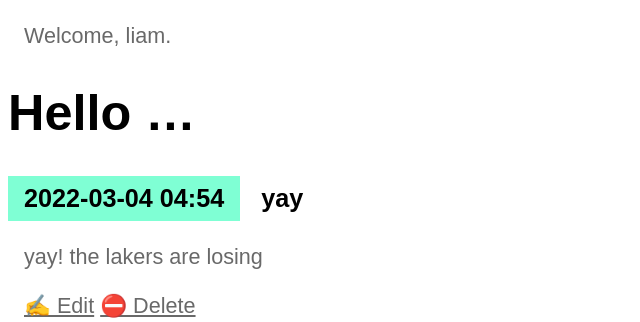
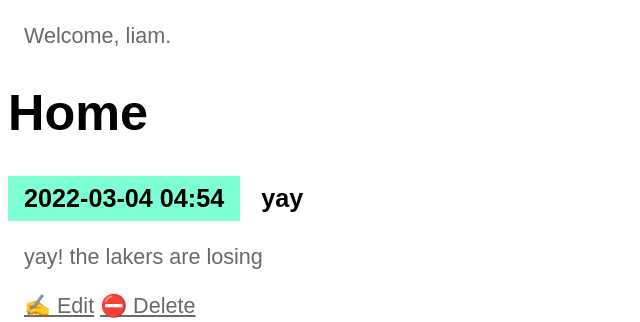
Before and after one commit to liam-ob/djangoJournal, a Django app: page /entry/3 in a window 1280 px wide. Shown: the top 322 px of the page, without its empty margins (0-640 px from the left). Run offline with Django 4.2, Linux system fonts and the light colour scheme; a user stored in the database is signed in; data comes from the database, SQL or seed files in the repository; both versions use the stored data as it was after the commit.

Commit message:
committing for the aws instance

```diff
--- a/diary/entries/templates/entries/base.html
+++ b/diary/entries/templates/entries/base.html
@@ -8,13 +8,13 @@
 
 <head>
     <meta charset="UTF-8">
-    <title>Liams Websoite</title>
+    <title>Liams Website</title>
     <link rel="stylesheet" href="{% static 'css/diary.css' %}">
 </head>
 
 <body>
     <p>Welcome, {{ user.username }}.</p>
-    <h1><a href="/">Hello …</a></h1>
+    <h1><a href="/">Home</a></h1>
 
     {% if messages %}
     <ul class="messages">
```
Also changed, not shown: diary/db.sqlite3 (added).
